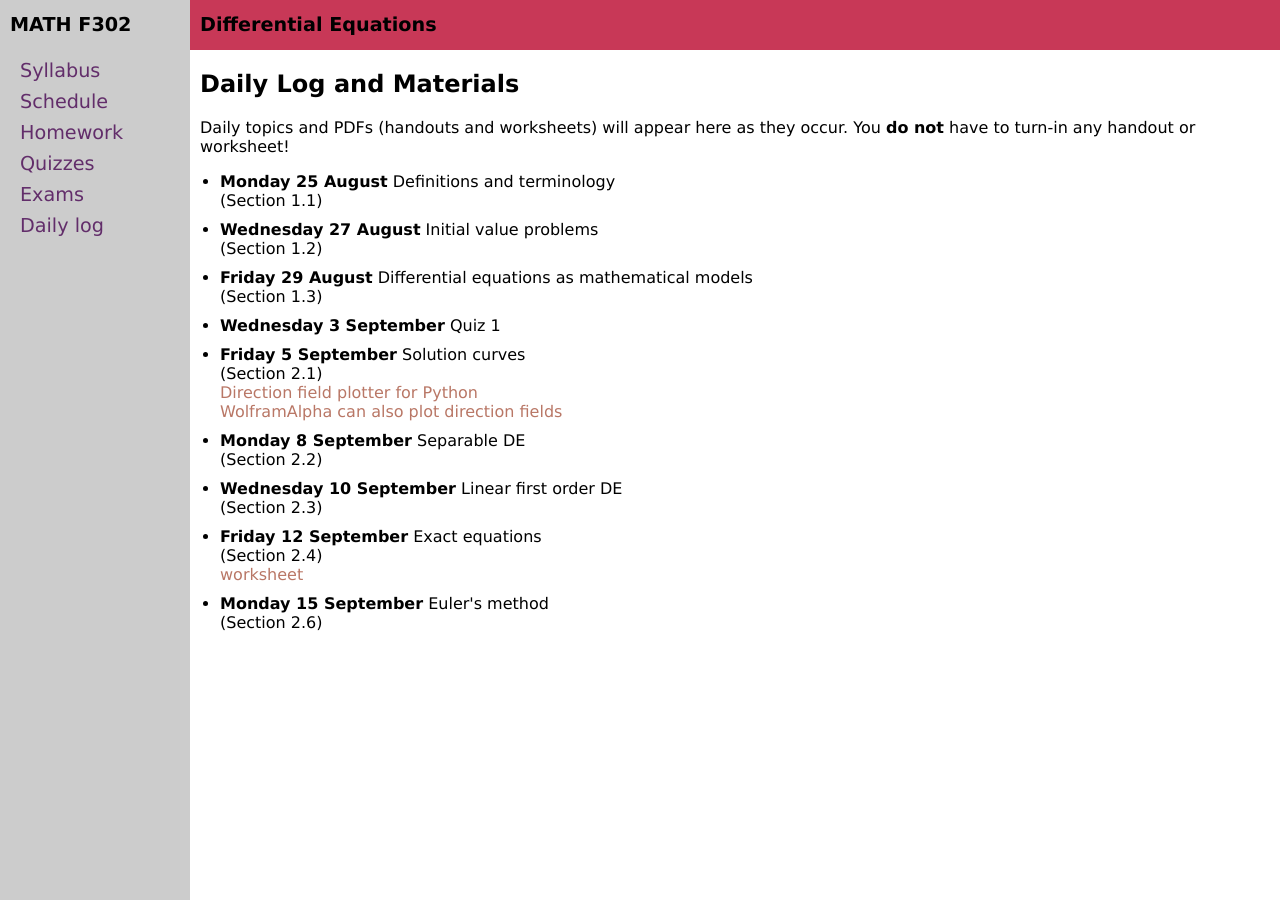
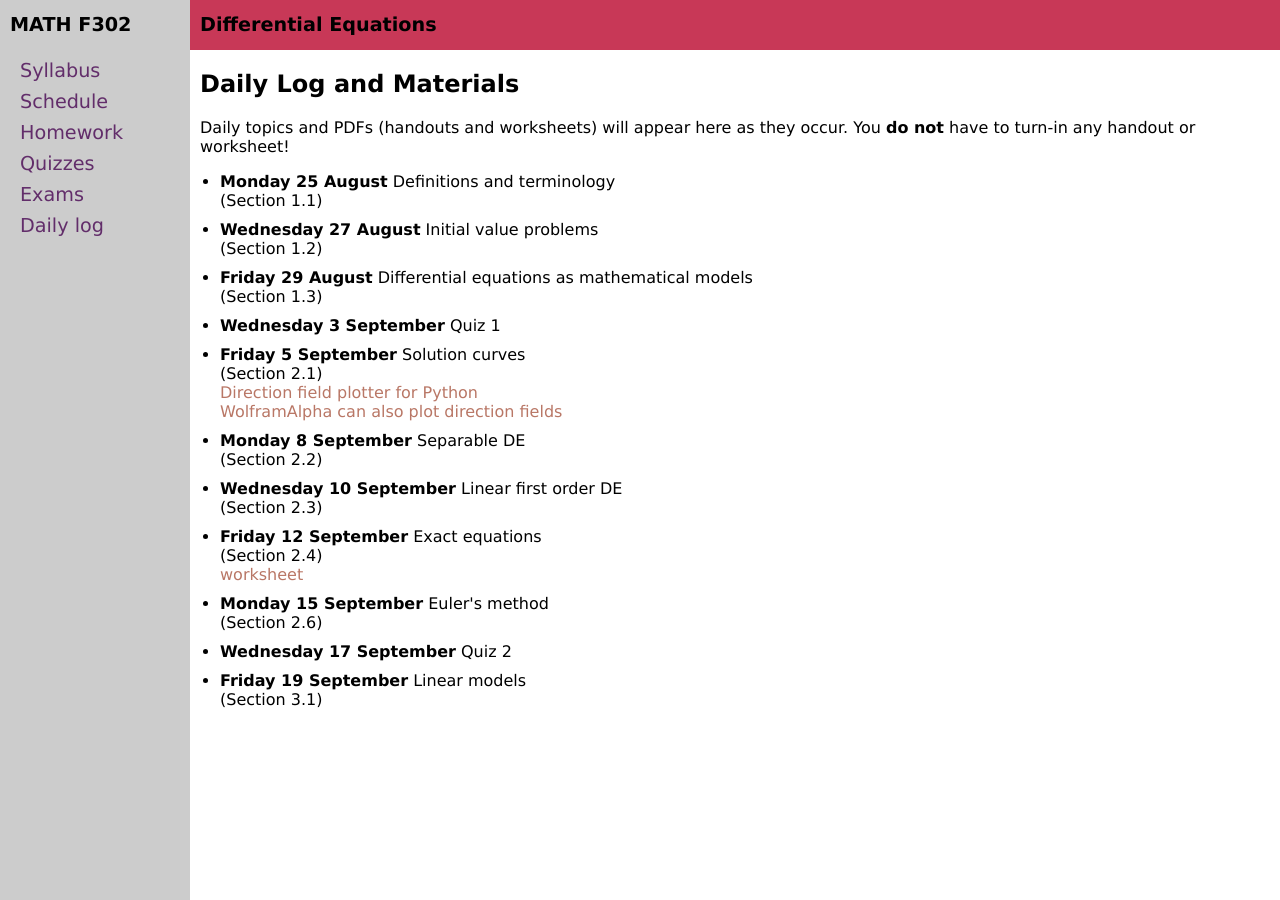
Before and after one commit to blackcurrantpi/ode, a Jekyll site: the page built from daily.md, in a window 1280 px wide. Built offline with Jekyll 4.4.1, drawn with Linux system fonts in a browser that asks for light colours.

Commit message:
update after 3p1

```diff
--- a/_data/daily.yml
+++ b/_data/daily.yml
@@ -47,3 +47,10 @@ daily:
 - name: Monday 15 September
   description: Euler's method
   chapter: 2.6
+
+- name: Wednesday 17 September
+  description: Quiz 2
+
+- name: Friday 19 September
+  description: Linear models
+  chapter: 3.1
--- a/_data/homework.yml
+++ b/_data/homework.yml
@@ -8,6 +8,8 @@ homework:
   - section: 2.6
     problems: No problems from the book, instead
     supp: F25/wrh2p6.pdf
+  - section: 3.1
+    problems: 5, 19, 21, 36, 38, 45
 
 
 - name: WRH 3
```
Also changed, not shown: 2 other files.
